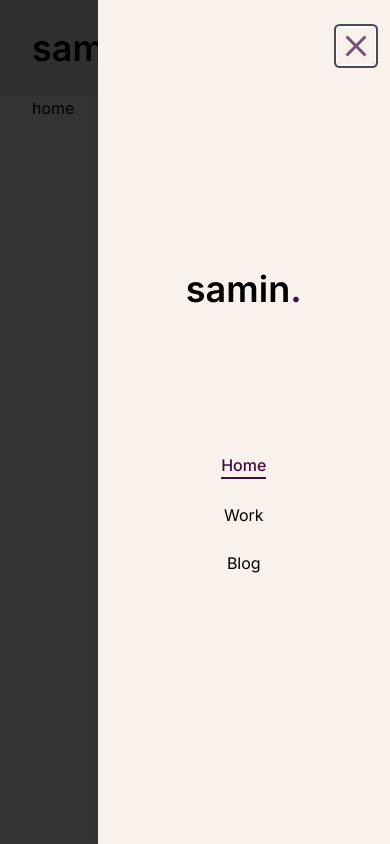
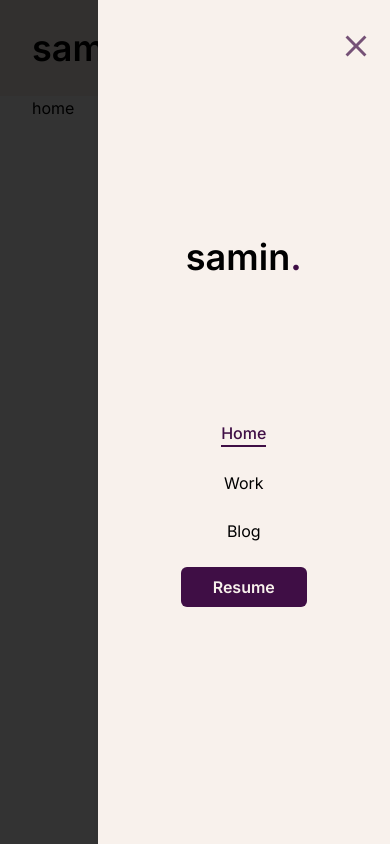
Before and after one commit to saminsss/portfolio, a Next.js app: page / in a window 390 px wide. Both pictures are taken after a click on the button 340 px from the left and 48 px from the top of the page. Built offline with nearby package versions, Linux system fonts and the light colour scheme.

Commit message:
refactor nav button

```diff
--- a/package.json
+++ b/package.json
@@ -12,6 +12,7 @@
     "@radix-ui/react-dialog": "^1.1.1",
     "@radix-ui/react-scroll-area": "^1.1.0",
     "@radix-ui/react-select": "^2.1.1",
+    "@radix-ui/react-slot": "^1.1.0",
     "@radix-ui/react-tabs": "^1.1.0",
     "@radix-ui/react-tooltip": "^1.1.2",
     "class-variance-authority": "^0.7.0",
--- a/src/components/Nav/DesktopNav.tsx
+++ b/src/components/Nav/DesktopNav.tsx
@@ -2,7 +2,7 @@
 
 import Link from 'next/link';
 import { usePathname } from 'next/navigation';
-import NavButton from './NavButton';
+import { Button } from '../ui/button';
 
 const links = [
   {
@@ -37,7 +37,9 @@ const DesktopNav = () => {
           </Link>
         );
       })}
-      <NavButton href="/resume">Resume</NavButton>
+      <Link href="/resume">
+        <Button>Resume</Button>
+      </Link>
     </nav>
   );
 };
--- a/src/components/Nav/MobileNav.tsx
+++ b/src/components/Nav/MobileNav.tsx
@@ -3,6 +3,7 @@
 import Link from 'next/link';
 import { usePathname } from 'next/navigation';
 import { CiMenuFries } from 'react-icons/ci';
+import { Button } from '../ui/button';
 import { Sheet, SheetContent, SheetTrigger } from '../ui/sheet';
 import Logo from './Logo';
 
@@ -31,19 +32,22 @@ const MobileNav = () => {
         </SheetTrigger>
         <SheetContent className="flex flex-col justify-center items-center gap-36">
           <Logo />
-          <nav className="flex flex-col gap-6 capitalize transition-all text-center">
+          <nav className="flex flex-col gap-6 justify-center items-center capitalize transition-all text-center">
             {links.map((link) => (
               <Link
                 href={link.path}
                 key={link.path}
                 className={
                   path === link.path
-                    ? 'text-secondary border-b-2 border-secondary font-medium'
+                    ? 'text-secondary border-b-2 border-secondary font-medium w-fit text-center'
                     : ''
                 }>
                 {link.name}
               </Link>
             ))}
+            <Link href="/resume">
+              <Button>Resume</Button>
+            </Link>
           </nav>
         </SheetContent>
       </Sheet>
--- a/src/components/Nav/NavButton.tsx
+++ /dev/null
@@ -1,19 +0,0 @@
-import Link from 'next/link';
-import { ReactNode } from 'react';
-
-type NavButtonType = {
-  href: string;
-  children: ReactNode;
-};
-
-const NavButton = ({ href, children }: NavButtonType) => {
-  return (
-    <Link
-      href={href}
-      className="bg-secondary px-8 py-2 rounded-md text-primary hover:bg-purple-400">
-      {children}
-    </Link>
-  );
-};
-
-export default NavButton;
--- /dev/null
+++ b/src/components/ui/button.tsx
@@ -0,0 +1,47 @@
+import { Slot } from '@radix-ui/react-slot';
+import { cva, type VariantProps } from 'class-variance-authority';
+import * as React from 'react';
+
+import { cn } from '@/lib/utils';
+
+const buttonVariants = cva(
+  'inline-flex items-center justify-center whitespace-nowrap rounded-md text-base font-semibold ring-offset-white transition-colors',
+  {
+    variants: {
+      variant: {
+        default: 'bg-secondary rounded-md text-primary hover:bg-purple-400',
+        outline:
+          'bg-transparent rounded-md border border-secondary text-secondary hover:bg-secondary hover:text-primary',
+      },
+      size: {
+        default: 'h-10 px-8 py-2',
+      },
+    },
+    defaultVariants: {
+      variant: 'default',
+      size: 'default',
+    },
+  },
+);
+
+export interface ButtonProps
+  extends React.ButtonHTMLAttributes<HTMLButtonElement>,
+    VariantProps<typeof buttonVariants> {
+  asChild?: boolean;
+}
+
+const Button = React.forwardRef<HTMLButtonElement, ButtonProps>(
+  ({ className, variant, size, asChild = false, ...props }, ref) => {
+    const Comp = asChild ? Slot : 'button';
+    return (
+      <Comp
+        className={cn(buttonVariants({ variant, size, className }))}
+        ref={ref}
+        {...props}
+      />
+    );
+  },
+);
+Button.displayName = 'Button';
+
+export { Button, buttonVariants };
```
Also changed, not shown: 1 other file (tests, documents, lock files or other folders).
